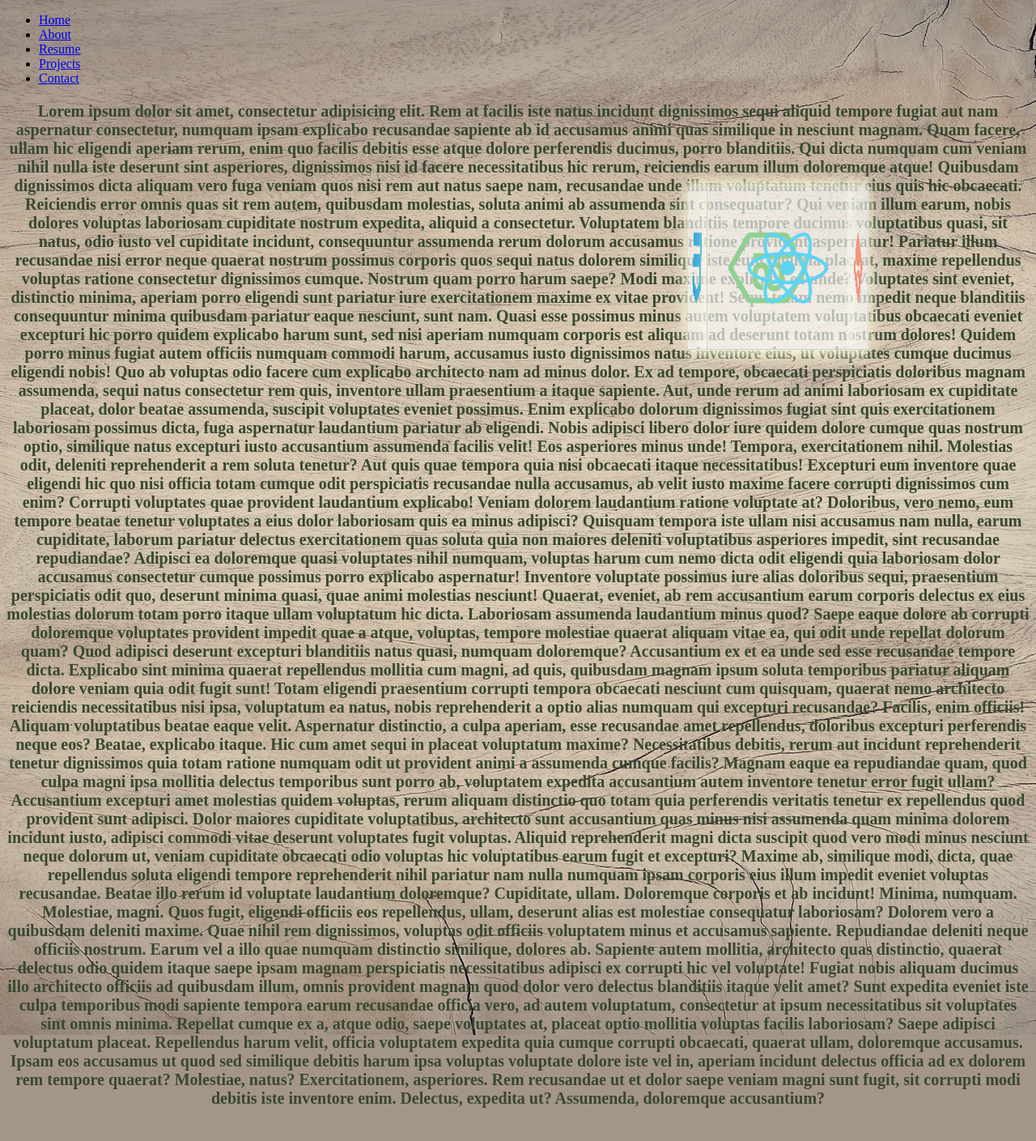
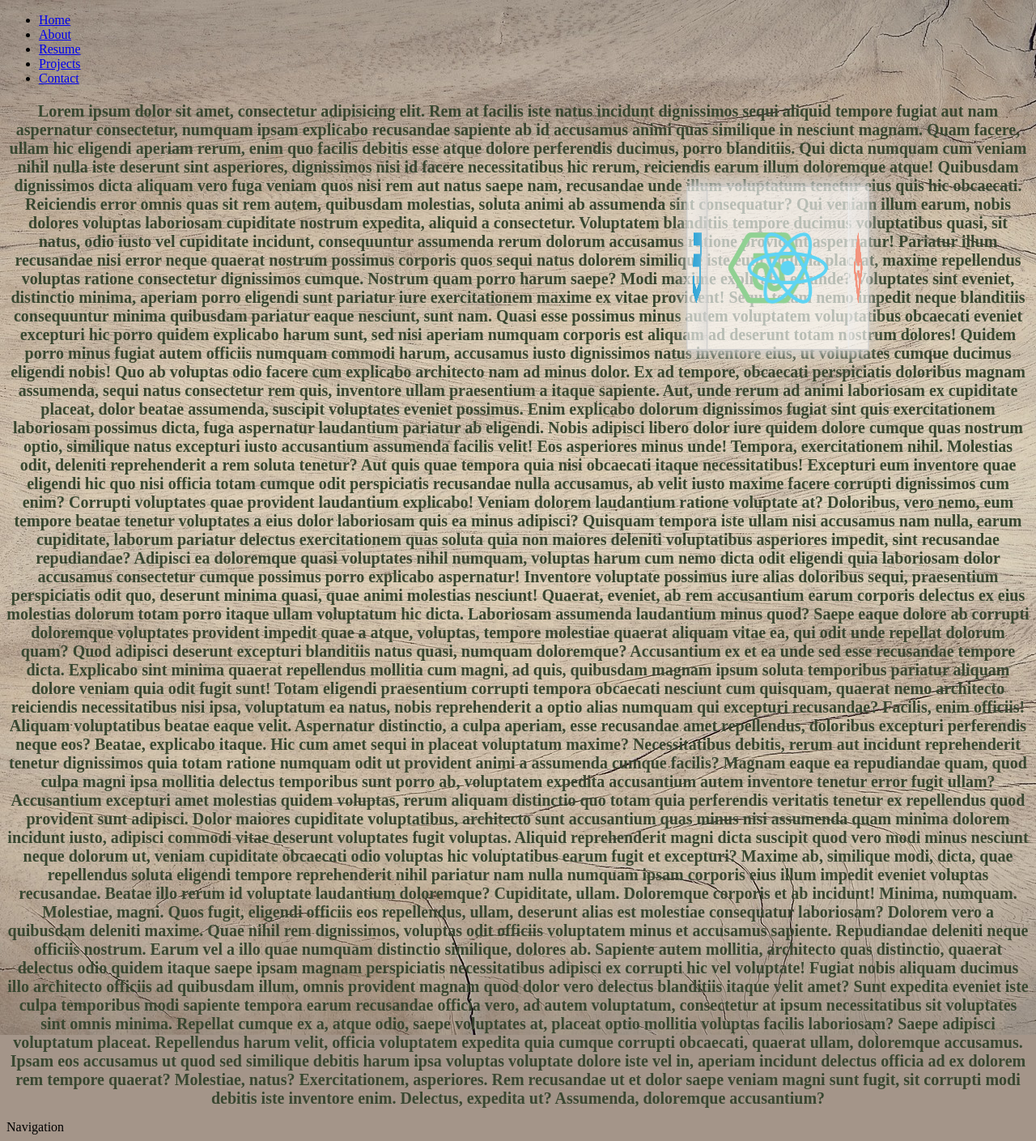
Before and after one commit to Marcel0906/Portfolio, a React (Create React App) app in the folder my-portfolio/: page /About in a window 1280 px wide. Shown: the whole page at 81% size. Before the commit the page ends 1383 px from the top, so only its background shows below. Built offline with nearby package versions, Linux system fonts and the light colour scheme; the HTML template or start-up script is replaced by a standard one.

Commit message:
pages, components update

```diff
--- a/my-portfolio/src/App.js
+++ b/my-portfolio/src/App.js
@@ -2,16 +2,17 @@ import React from 'react';
 import './App.css';
 import { Route, Routes, NavLink } from "react-router-dom";
 
+
+import Home from './pages/Home';
+import About from './pages/About';
+import Resume from './pages/Resume';
+import Projects from './pages/Projects';
+import Contact from './pages/Contact';
 import Header from './components/Header';
-import Home from './components/Home';
-import About from './components/About';
-import Resume from './components/Resume';
-import Projects from './components/Projects';
-import Contact from './components/Contact';
 
 function App() {
   return (
-    <div className="image">
+    <div className="main">
       <main className='navigation'>
       <nav>
           <ul>
@@ -24,14 +25,14 @@ function App() {
         </nav>
         </main>
         <Routes>
-        <Route path="/Home" element={<Home />} />
+        <Route path="/Home" element={<Home/>} />
           <Route path="/About" element={<About />} />
           <Route path="/Resume" element={<Resume />} />
           <Route path="/Projects" element={<Projects />} />
           <Route path="/Contact" element={<Contact />} />
         </Routes>
     <div className="App">
-   <Header/>
+   <Header />
       </div>
     </div>
   );
--- a/my-portfolio/src/components/Header.jsx
+++ b/my-portfolio/src/components/Header.jsx
@@ -1,9 +1,12 @@
-import React from 'react';
+import Navigation from "./Navigation.jsx"
 
 const Header = () => {
-    return (
-    <header>
+  return (
+    <div>
+<Navigation />
 
-    </header> );
-};
-    export default Header;
+    </div>
+  )
+}
+
+export default Header
--- /dev/null
+++ b/my-portfolio/src/components/Navigation.jsx
@@ -0,0 +1,8 @@
+const Navigation = () => {
+  return (
+
+    <div>Navigation</div>
+  )
+}
+
+export default Navigation
--- a/my-portfolio/src/components/About.css
+++ b/my-portfolio/src/pages/About.css
@@ -49,7 +49,7 @@
     display: flex;
     justify-content: center;
     align-items: center;
-    box-shadow: 0 0 20px 0px lightyellow;
+    box-shadow: 0 0 20px 0px lightgrey;
 }
 
 
--- a/my-portfolio/src/components/About.jsx
+++ b/my-portfolio/src/pages/About.jsx
@@ -1,7 +1,7 @@
-import React from 'react';
 import "./About.css"
 import { FontAwesomeIcon } from '@fortawesome/react-fontawesome';
 import {faCss3, faGitAlt, faHtml5, faJsSquare, faNodeJs, faReact} from '@fortawesome/free-brands-svg-icons';
+import { Link } from "react-router-dom";
 
 
 const About = () => {
--- a/my-portfolio/src/components/Home.jsx
+++ b/my-portfolio/src/pages/Home.jsx
@@ -1,6 +1,6 @@
-import React from 'react'
 import { FontAwesomeIcon } from '@fortawesome/react-fontawesome';
 import {faLinkedin, faGithub} from '@fortawesome/free-brands-svg-icons';
+import { Link } from "react-router-dom";
 
 
 const Home = () => {
@@ -14,6 +14,7 @@ const Home = () => {
     <div className='icon2'>
     <FontAwesomeIcon icon={faGithub} />
     </div>
+    <Link to="/about"><button className='btn'>Go to About</button></Link>
     </div>
     </div>
 
@@ -22,3 +23,7 @@ const Home = () => {
 }
 
 export default Home
+
+
+
+// {/* <a href="/">Go to home</a> */} old version
```
Also changed, not shown: my-portfolio/src/components/Footer.jsx (added, +7 -0 lines), my-portfolio/src/pages/Contact.jsx (renamed from my-portfolio/src/components/Contact.jsx), my-portfolio/src/pages/Projects.jsx (renamed from my-portfolio/src/components/Projects.jsx), my-portfolio/src/pages/Resume.jsx (renamed from my-portfolio/src/components/Resume.jsx).
